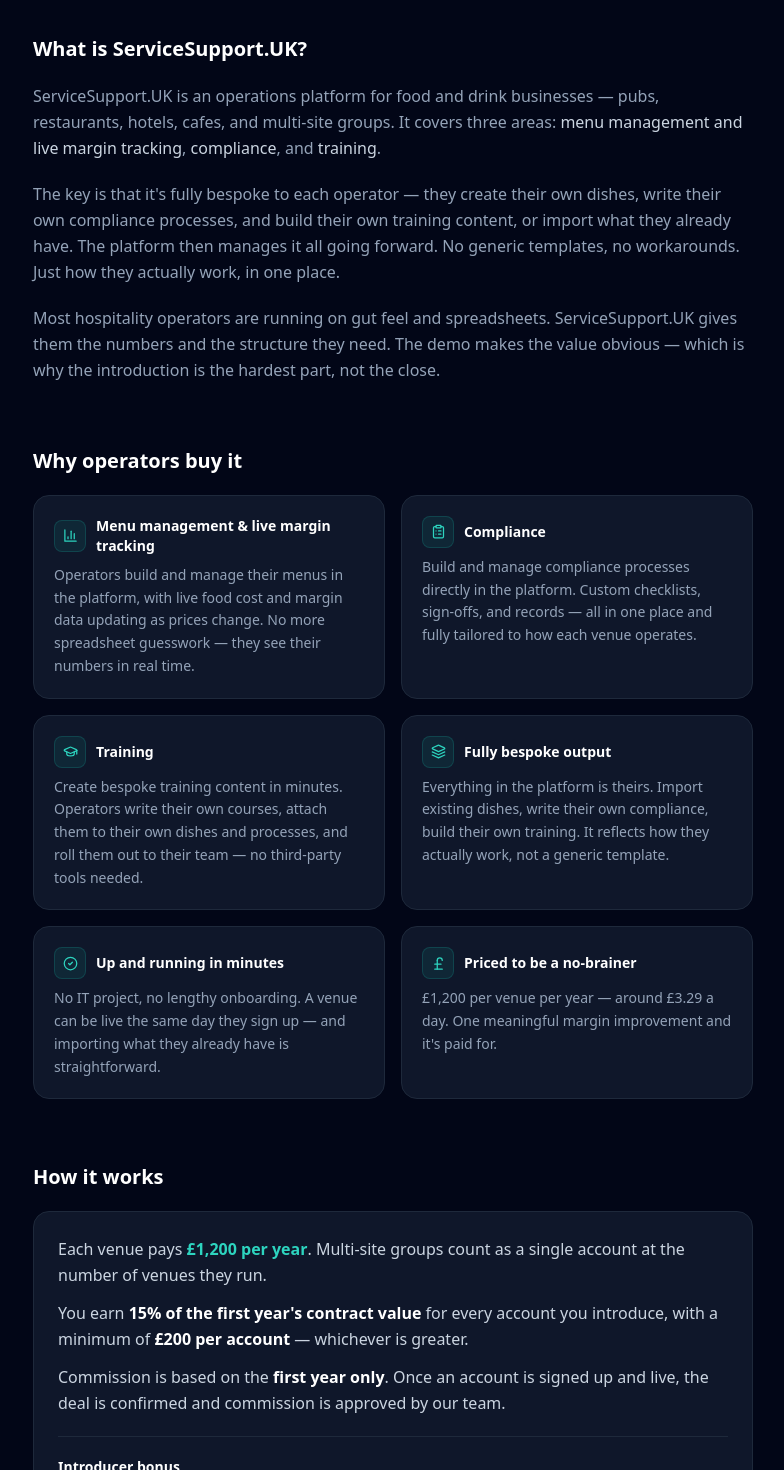
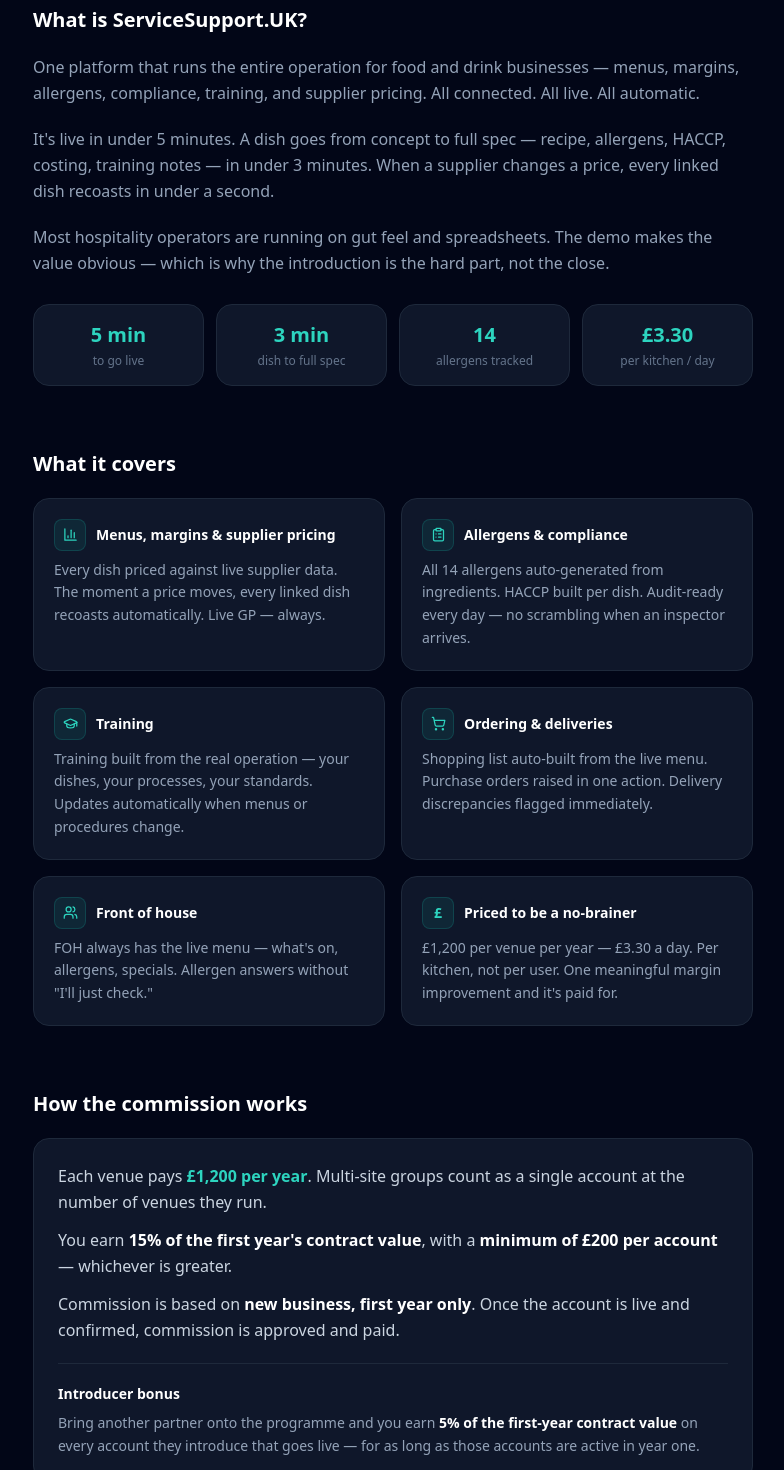
Before and after one commit to jjmcgre/hospitalitysupport.uk_kiosk_view, a React (Vite) app: page /commission-structure in a window 1280 px wide. Shown: the part 380-1850 px from the top of the page, without its empty margins (247-1031 px from the left). Built offline with nearby package versions, Linux system fonts and the light colour scheme; no server answers.

Commit message:
Update page copy with platform language

```diff
--- a/src/pages/CommissionStructurePage.tsx
+++ b/src/pages/CommissionStructurePage.tsx
@@ -1,38 +1,33 @@
 import { calcARR, calcL1Commission, calcL2Commission, fmtGbp, PRICE_PER_SITE } from '../lib/commission';
-import { CheckCircle2, ClipboardList, GraduationCap, BarChart3, Layers, PoundSterling } from 'lucide-react';
+import { CheckCircle2, BarChart3, ClipboardList, GraduationCap, ShoppingCart, Users } from 'lucide-react';
 
 const exampleSites = [1, 2, 3, 5, 8, 10, 15, 20];
 
-const USPS = [
+const WHAT_IT_COVERS = [
   {
     icon: BarChart3,
-    title: 'Menu management & live margin tracking',
-    body: 'Operators build and manage their menus in the platform, with live food cost and margin data updating as prices change. No more spreadsheet guesswork — they see their numbers in real time.',
+    title: 'Menus, margins & supplier pricing',
+    body: 'Every dish priced against live supplier data. The moment a price moves, every linked dish recoasts automatically. Live GP — always.',
   },
   {
     icon: ClipboardList,
-    title: 'Compliance',
-    body: 'Build and manage compliance processes directly in the platform. Custom checklists, sign-offs, and records — all in one place and fully tailored to how each venue operates.',
+    title: 'Allergens & compliance',
+    body: 'All 14 allergens auto-generated from ingredients. HACCP built per dish. Audit-ready every day — no scrambling when an inspector arrives.',
   },
   {
     icon: GraduationCap,
     title: 'Training',
-    body: 'Create bespoke training content in minutes. Operators write their own courses, attach them to their own dishes and processes, and roll them out to their team — no third-party tools needed.',
+    body: 'Training built from the real operation — your dishes, your processes, your standards. Updates automatically when menus or procedures change.',
   },
   {
-    icon: Layers,
-    title: 'Fully bespoke output',
-    body: 'Everything in the platform is theirs. Import existing dishes, write their own compliance, build their own training. It reflects how they actually work, not a generic template.',
+    icon: ShoppingCart,
+    title: 'Ordering & deliveries',
+    body: 'Shopping list auto-built from the live menu. Purchase orders raised in one action. Delivery discrepancies flagged immediately.',
   },
   {
-    icon: CheckCircle2,
-    title: 'Up and running in minutes',
-    body: 'No IT project, no lengthy onboarding. A venue can be live the same day they sign up — and importing what they already have is straightforward.',
-  },
-  {
-    icon: PoundSterling,
-    title: 'Priced to be a no-brainer',
-    body: `£${PRICE_PER_SITE.toLocaleString()} per venue per year — around £3.29 a day. One meaningful margin improvement and it's paid for.`,
+    icon: Users,
+    title: 'Front of house',
+    body: 'FOH always has the live menu — what\'s on, allergens, specials. Allergen answers without "I\'ll just check."',
   },
 ];
 
@@ -40,17 +35,17 @@ const STEPS = [
   {
     step: '1',
     label: 'Make the introduction',
-    detail: 'Connect us with someone in the right role at a hospitality business — a manager, owner, or ops lead who\'d benefit from having this data.',
+    detail: 'Put us in touch with a hospitality business — a manager, owner, or ops lead. That\'s your part done.',
   },
   {
     step: '2',
-    label: 'We take it from there',
-    detail: 'We handle the demo and the sales process. You don\'t need to know the product inside out — just make the introduction and we do the rest.',
+    label: 'We handle everything else',
+    detail: 'We run the demo on a real scenario — their dishes, their suppliers. No slides, no pitch deck. The platform makes the case.',
   },
   {
     step: '3',
     label: 'They sign up, you get paid',
-    detail: 'Once the business is live on the platform, the commission is confirmed and paid. No chasing, no paperwork.',
+    detail: 'Once they\'re live on the platform, commission is confirmed and paid. No chasing, no paperwork.',
   },
 ];
 
@@ -61,7 +56,9 @@ export default function CommissionStructurePage() {
       {/* Header */}
       <div className="border-b border-slate-800">
         <div className="max-w-3xl mx-auto px-6 py-5 flex items-center justify-between">
-          <span className="text-white font-black text-lg tracking-tight">ServiceSupport.UK</span>
+          <span className="text-white font-black text-lg tracking-tight">
+            ServiceSupport<span className="text-teal-400">.UK</span>
+          </span>
           <span className="text-slate-500 text-sm">Partner commission</span>
         </div>
       </div>
@@ -78,8 +75,8 @@ export default function CommissionStructurePage() {
             <span className="text-teal-400">Get paid when they sign up.</span>
           </h1>
           <p className="text-slate-400 text-lg leading-relaxed max-w-xl">
-            We pay a straightforward commission for every new account introduced through you during their first year with us.
-            Your job is the introduction — we handle everything else.
+            Your job is the introduction. We do the demo. If they sign up, you earn commission on their first year.
+            Simple.
           </p>
         </div>
 
@@ -87,27 +84,40 @@ export default function CommissionStructurePage() {
         <div className="space-y-5">
           <h2 className="text-white font-bold text-xl">What is ServiceSupport.UK?</h2>
           <p className="text-slate-400 leading-relaxed">
-            ServiceSupport.UK is an operations platform for food and drink businesses — pubs, restaurants, hotels,
-            cafes, and multi-site groups. It covers three areas: <span className="text-slate-300">menu management and live margin tracking</span>,{' '}
-            <span className="text-slate-300">compliance</span>, and <span className="text-slate-300">training</span>.
+            One platform that runs the entire operation for food and drink businesses — menus, margins, allergens,
+            compliance, training, and supplier pricing. All connected. All live. All automatic.
           </p>
           <p className="text-slate-400 leading-relaxed">
-            The key is that it's fully bespoke to each operator — they create their own dishes, write their own compliance processes,
-            and build their own training content, or import what they already have. The platform then manages it all going forward.
-            No generic templates, no workarounds. Just how they actually work, in one place.
+            It's live in under 5 minutes. A dish goes from concept to full spec — recipe, allergens, HACCP,
+            costing, training notes — in under 3 minutes. When a supplier changes a price, every linked dish
+            recoasts in under a second.
           </p>
           <p className="text-slate-400 leading-relaxed">
-            Most hospitality operators are running on gut feel and spreadsheets.
-            ServiceSupport.UK gives them the numbers and the structure they need.
-            The demo makes the value obvious — which is why the introduction is the hardest part, not the close.
+            Most hospitality operators are running on gut feel and spreadsheets. The demo makes the value
+            obvious — which is why the introduction is the hard part, not the close.
           </p>
+
+          {/* Quick stats */}
+          <div className="grid grid-cols-2 sm:grid-cols-4 gap-3 pt-2">
+            {[
+              { stat: '5 min', label: 'to go live' },
+              { stat: '3 min', label: 'dish to full spec' },
+              { stat: '14', label: 'allergens tracked' },
+              { stat: '£3.30', label: 'per kitchen / day' },
+            ].map(({ stat, label }) => (
+              <div key={label} className="bg-slate-900 border border-slate-800 rounded-2xl p-4 text-center">
+                <div className="text-teal-400 font-black text-xl">{stat}</div>
+                <div className="text-slate-500 text-xs mt-1">{label}</div>
+              </div>
+            ))}
+          </div>
         </div>
 
-        {/* USPs */}
+        {/* What it covers */}
         <div className="space-y-5">
-          <h2 className="text-white font-bold text-xl">Why operators buy it</h2>
+          <h2 className="text-white font-bold text-xl">What it covers</h2>
           <div className="grid sm:grid-cols-2 gap-4">
-            {USPS.map(({ icon: Icon, title, body }) => (
+            {WHAT_IT_COVERS.map(({ icon: Icon, title, body }) => (
               <div key={title} className="bg-slate-900 border border-slate-800 rounded-2xl p-5 space-y-2">
                 <div className="flex items-center gap-2.5">
                   <div className="w-8 h-8 rounded-lg bg-teal-500/10 border border-teal-500/20 flex items-center justify-center flex-shrink-0">
@@ -118,12 +128,25 @@ export default function CommissionStructurePage() {
                 <p className="text-slate-400 text-sm leading-relaxed">{body}</p>
               </div>
             ))}
+            {/* Pricing card — full width on small, normal on large */}
+            <div className="bg-slate-900 border border-slate-800 rounded-2xl p-5 space-y-2 sm:col-span-2 lg:col-span-1">
+              <div className="flex items-center gap-2.5">
+                <div className="w-8 h-8 rounded-lg bg-teal-500/10 border border-teal-500/20 flex items-center justify-center flex-shrink-0">
+                  <span className="text-teal-400 font-black text-sm">£</span>
+                </div>
+                <p className="text-white font-bold text-sm">Priced to be a no-brainer</p>
+              </div>
+              <p className="text-slate-400 text-sm leading-relaxed">
+                £{PRICE_PER_SITE.toLocaleString()} per venue per year — £3.30 a day.
+                Per kitchen, not per user. One meaningful margin improvement and it's paid for.
+              </p>
+            </div>
           </div>
         </div>
 
         {/* How commission works */}
         <div className="space-y-5">
-          <h2 className="text-white font-bold text-xl">How it works</h2>
+          <h2 className="text-white font-bold text-xl">How the commission works</h2>
 
           <div className="bg-slate-900 border border-slate-800 rounded-2xl p-6 space-y-5">
             <div className="space-y-3">
@@ -132,12 +155,12 @@ export default function CommissionStructurePage() {
                 Multi-site groups count as a single account at the number of venues they run.
               </p>
               <p className="text-slate-300 leading-relaxed">
-                You earn <span className="text-white font-bold">15% of the first year's contract value</span> for every account you introduce,
-                with a minimum of <span className="text-white font-bold">£200 per account</span> — whichever is greater.
+                You earn <span className="text-white font-bold">15% of the first year's contract value</span>,
+                with a <span className="text-white font-bold">minimum of £200 per account</span> — whichever is greater.
               </p>
               <p className="text-slate-300 leading-relaxed">
-                Commission is based on the <span className="text-white font-bold">first year only</span>.
-                Once an account is signed up and live, the deal is confirmed and commission is approved by our team.
+                Commission is based on <span className="text-white font-bold">new business, first year only</span>.
+                Once the account is live and confirmed, commission is approved and paid.
               </p>
             </div>
 
@@ -145,9 +168,8 @@ export default function CommissionStructurePage() {
               <p className="text-white font-bold text-sm">Introducer bonus</p>
               <p className="text-slate-400 text-sm leading-relaxed">
                 Bring another partner onto the programme and you earn{' '}
-                <span className="text-white font-semibold">5% of the first-year contract value</span> on every account they introduce
-                that goes live — for as long as those accounts remain active in year one.
-                It's a bonus for growing the network, calculated on the same basis as the main commission.
+                <span className="text-white font-semibold">5% of the first-year contract value</span> on every
+                account they introduce that goes live — for as long as those accounts are active in year one.
               </p>
             </div>
           </div>
@@ -207,8 +229,8 @@ export default function CommissionStructurePage() {
             <div className="flex items-start gap-3">
               <CheckCircle2 size={16} className="text-teal-400 flex-shrink-0 mt-0.5" />
               <p className="text-slate-300 text-sm leading-relaxed">
-                Your introductions are logged in our pipeline so there's a clear record of every lead you've brought in.
-                You can see the status of each one and track what's been paid — no guesswork.
+                Your introductions are logged in the pipeline so there's a clear record of every lead you've
+                brought in. You can see the status of each one and track what's been paid.
               </p>
             </div>
           </div>
@@ -220,20 +242,19 @@ export default function CommissionStructurePage() {
           <div className="space-y-3 text-sm text-slate-400 leading-relaxed">
             <p className="flex items-start gap-2">
               <span className="text-teal-400 font-bold flex-shrink-0">—</span>
-              Commission applies to <strong className="text-slate-300">new business only</strong>. Existing accounts or renewals are not eligible.
+              Commission applies to <strong className="text-slate-300">new business only</strong>, based on the first year's contract value. Renewals are not included.
             </p>
             <p className="flex items-start gap-2">
               <span className="text-teal-400 font-bold flex-shrink-0">—</span>
-              If two partners claim the same venue, our team reviews the pipeline history and resolves it before anything is paid.
-              The partner with the clearest, earliest record of the introduction is the right call.
+              If two partners claim the same venue, our team reviews the pipeline history. The partner with the earliest, clearest record of the introduction is the right call.
             </p>
             <p className="flex items-start gap-2">
               <span className="text-teal-400 font-bold flex-shrink-0">—</span>
-              Commission is confirmed by our team once an account is live. You'll see the status in your pipeline view.
+              Commission is confirmed once an account is live. You'll see the status in your pipeline view.
             </p>
             <p className="flex items-start gap-2">
               <span className="text-teal-400 font-bold flex-shrink-0">—</span>
-              The introducer bonus applies to year-one accounts only — it is not an ongoing arrangement beyond that.
+              The introducer bonus applies to year-one accounts only.
             </p>
           </div>
         </div>
```
